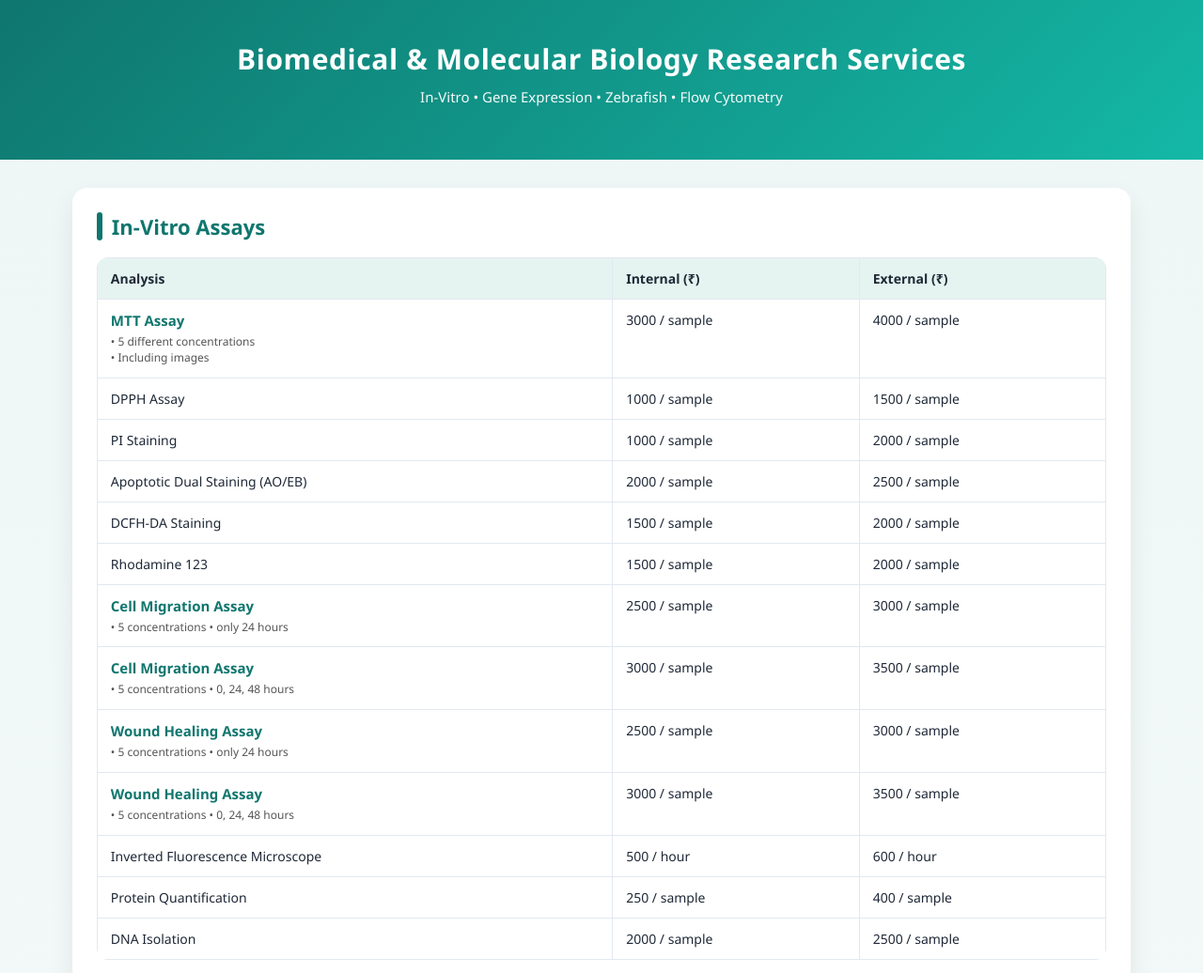
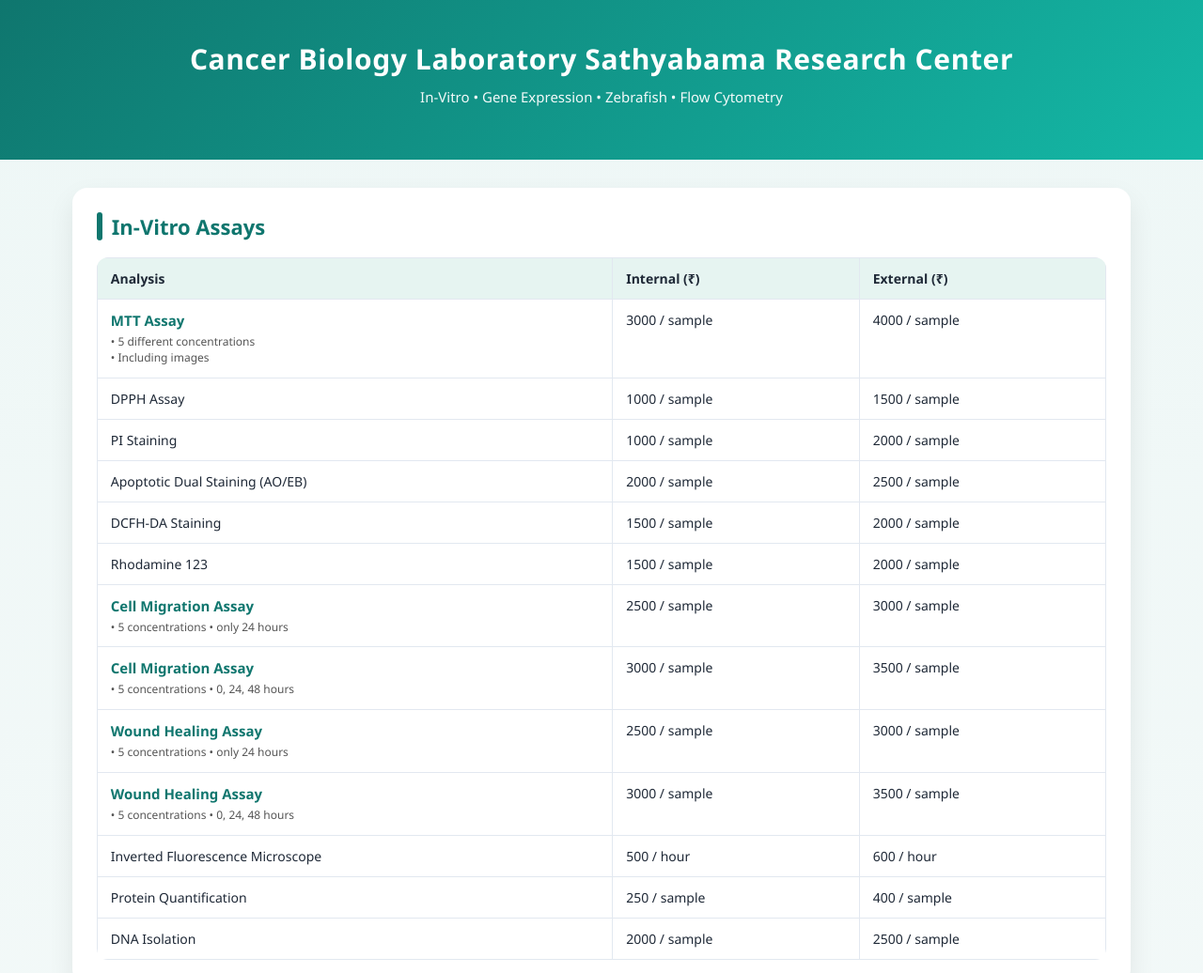
Before and after one commit to Barath2812/Laboritory, a plain HTML site: page index.html in a window 1280 px wide. Shown: the top 1036 px of the page at 94% size. Drawn offline with Linux system fonts and the light colour scheme.

Commit message:
Update index.html

```diff
--- a/index.html
+++ b/index.html
@@ -3,7 +3,7 @@
 <head>
 <meta charset="UTF-8">
 <meta name="viewport" content="width=device-width, initial-scale=1.0">
-<title>Biomedical & Molecular Biology Research Services</title>
+<title>Cancer Biology Laboratory Sathyabama Research Center </title>
 
 <style>
 :root{
@@ -135,7 +135,7 @@
 <body>
 
 <header>
-  <h1>Biomedical & Molecular Biology Research Services</h1>
+  <h1>Cancer Biology Laboratory Sathyabama Research Center </h1>
   <p>In-Vitro • Gene Expression • Zebrafish • Flow Cytometry</p>
 </header>
 
```
